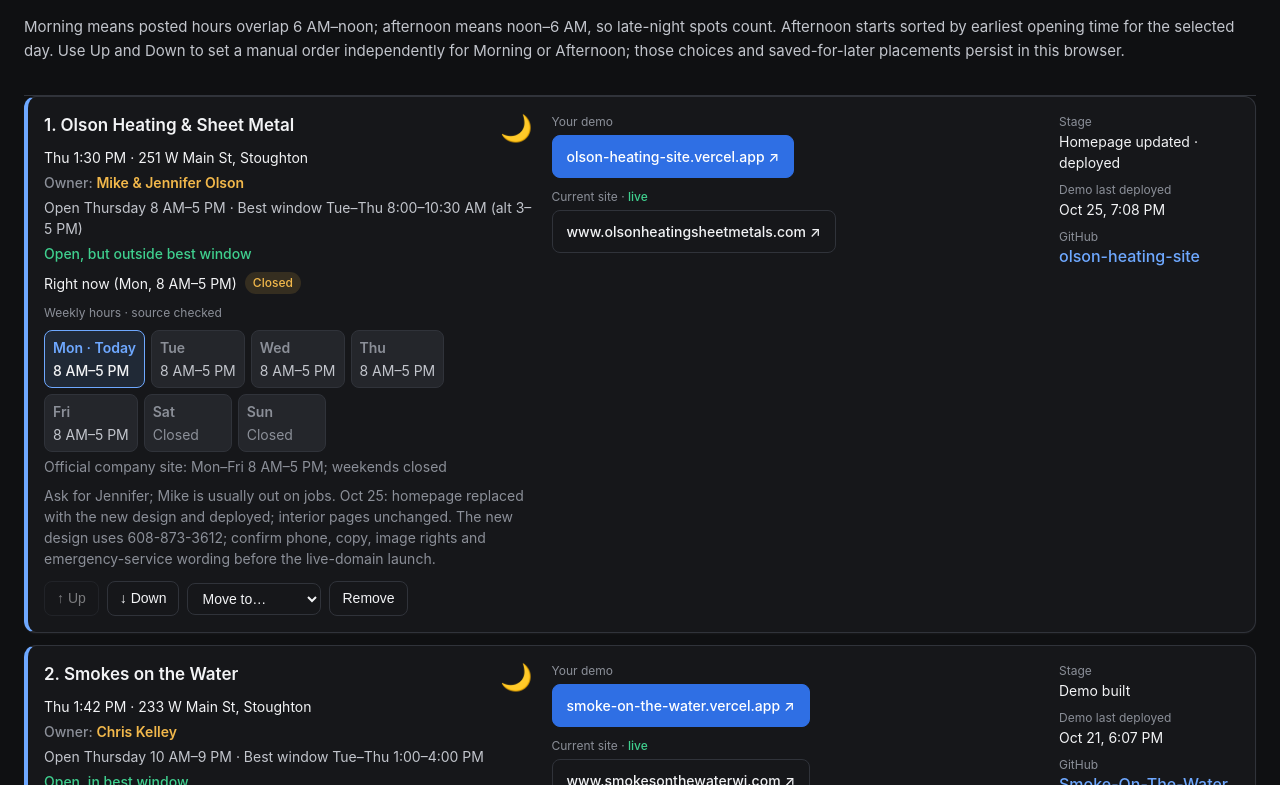
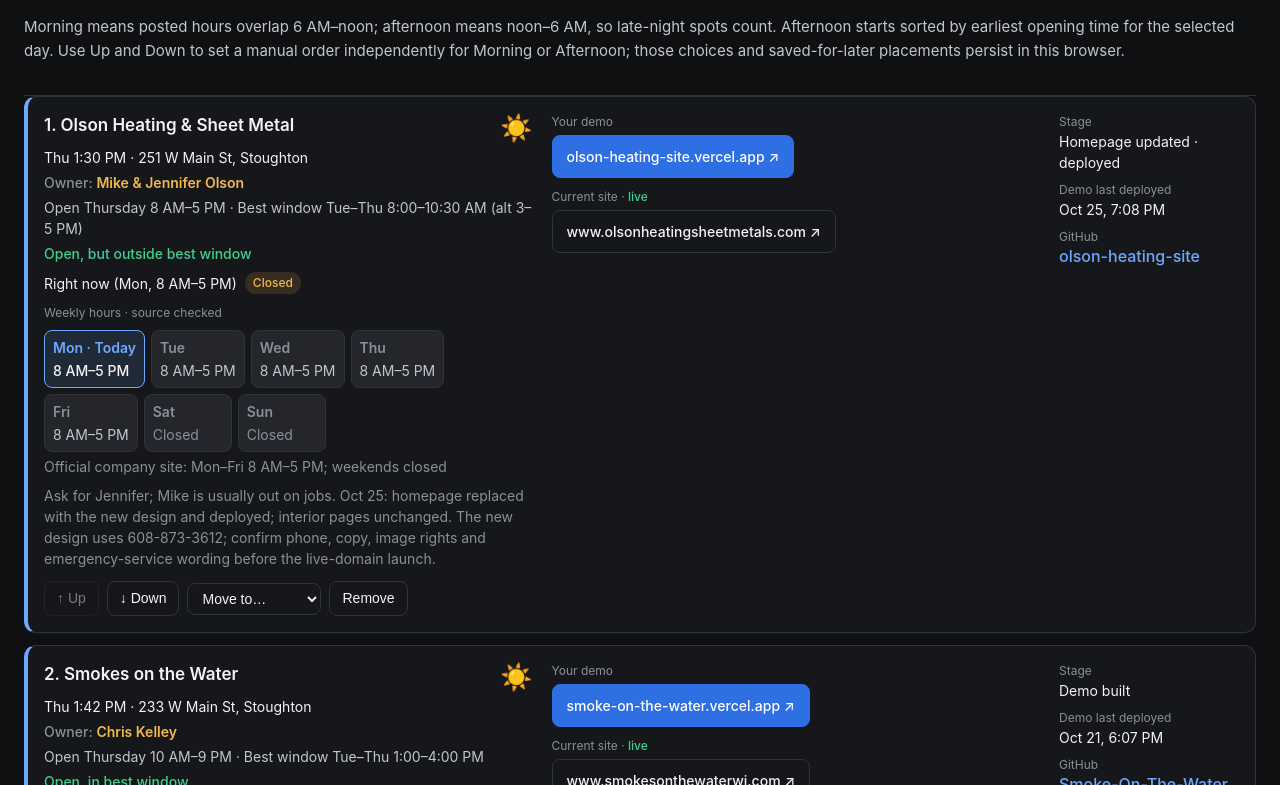
Before and after one commit to madisondesignprojects-ship-it/Website-Hub-Dashboard, a React (Vite) app: page / in a window 1280 px wide. Shown: the part 875-1660 px from the top of the page. Built offline with nearby package versions, Linux system fonts and the light colour scheme.

Commit message:
Base dashboard sun and moon icons on selected-day business hours

```diff
--- a/src/App.tsx
+++ b/src/App.tsx
@@ -982,14 +982,40 @@ export default function App() {
 
   const peers = (_b: Biz): Biz[] => visible;
 
-  // The sun/moon icon follows the section the card is shown in: Morning tab = sun,
-  // Afternoon tab = moon. In All / Saved it shows the card's group (a manual
-  // "Move to" placement wins over the computed visit time).
-  const periodFor = (b: Biz): "morning" | "afternoon" => {
-    if (view === "morning" || view === "afternoon") return view;
-    const placed = placements[b.id];
-    if (placed === "morning" || placed === "afternoon") return placed;
-    return appointmentPeriod(b, startTime);
+  // The sun/moon marker reflects the actual listed hours for the currently
+  // selected day, independently of which dashboard section the card is in.
+  // "Day" is 6 AM–6 PM; hours are classified by which period contains more
+  // of the business's listed open time. Overnight closing times are supported.
+  const hoursIconFor = (b: Biz): "sun" | "moon" | "closed" | "unknown" => {
+    const h = b.hours[selectedDay];
+    if (!h) return "unknown";
+    if (h.closed) return "closed";
+    if (h.unknown || !h.open || !h.close) return "unknown";
+
+    const start = toMin(h.open);
+    let end = toMin(h.close);
+    if (end <= start) end += 1440; // closes after midnight
+
+    const overlap = (a: number, b: number, c: number, d: number): number =>
+      Math.max(0, Math.min(b, d) - Math.max(a, c));
+
+    let daytimeMinutes = 0;
+    // The open interval can continue into the following calendar day.
+    for (const offset of [0, 1440]) {
+      daytimeMinutes += overlap(start, end, offset + 360, offset + 1080);
+    }
+    const totalMinutes = end - start;
+    const nighttimeMinutes = Math.max(0, totalMinutes - daytimeMinutes);
+    return daytimeMinutes >= nighttimeMinutes ? "sun" : "moon";
+  };
+
+  const hoursIconLabelFor = (b: Biz): string => {
+    const dayName = DAY_NAMES[selectedDay];
+    const kind = hoursIconFor(b);
+    if (kind === "sun") return `Mostly daytime hours on ${dayName}`;
+    if (kind === "moon") return `Mostly evening/night hours on ${dayName}`;
+    if (kind === "closed") return `Listed as closed on ${dayName}`;
+    return `Hours unavailable or unconfirmed for ${dayName}`;
   };
 
   const move = (b: Biz, delta: number): void => {
@@ -1248,12 +1274,18 @@ export default function App() {
                   : b.name}
             </div>
             <span
-              title={periodFor(b) === "afternoon" ? "Afternoon appointment" : "Morning appointment"}
-              aria-label={periodFor(b) === "afternoon" ? "Afternoon appointment" : "Morning appointment"}
-              data-period={periodFor(b)}
+              title={hoursIconLabelFor(b)}
+              aria-label={hoursIconLabelFor(b)}
+              data-hours-period={hoursIconFor(b)}
               style={{ fontSize: 26, lineHeight: 1, flexShrink: 0, padding: "2px 3px" }}
             >
-              {periodFor(b) === "afternoon" ? "🌙" : "☀️"}
+              {hoursIconFor(b) === "sun"
+                ? "☀️"
+                : hoursIconFor(b) === "moon"
+                  ? "🌙"
+                  : hoursIconFor(b) === "closed"
+                    ? "—"
+                    : "◷"}
             </span>
           </div>
           <div style={{ ...small, marginTop: 4, color: t.text.primary }}>
```
